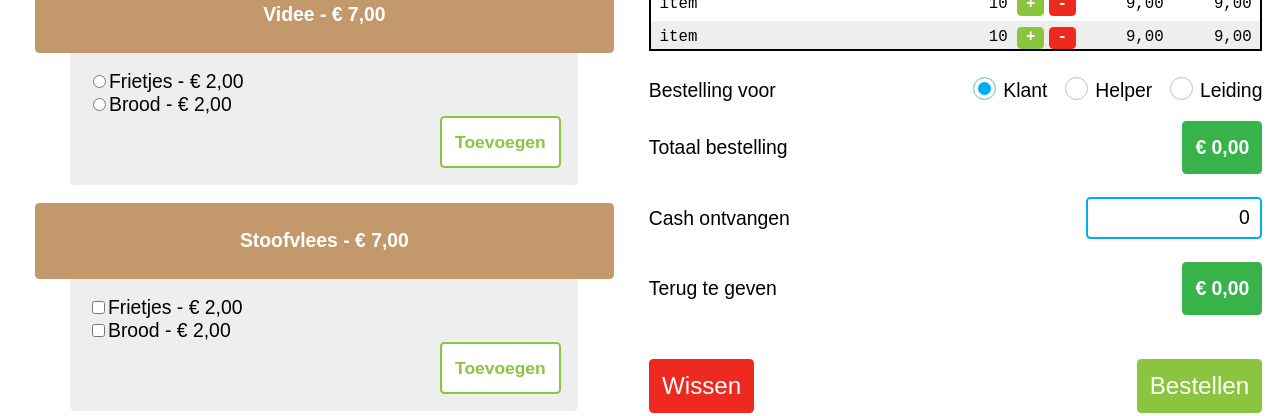
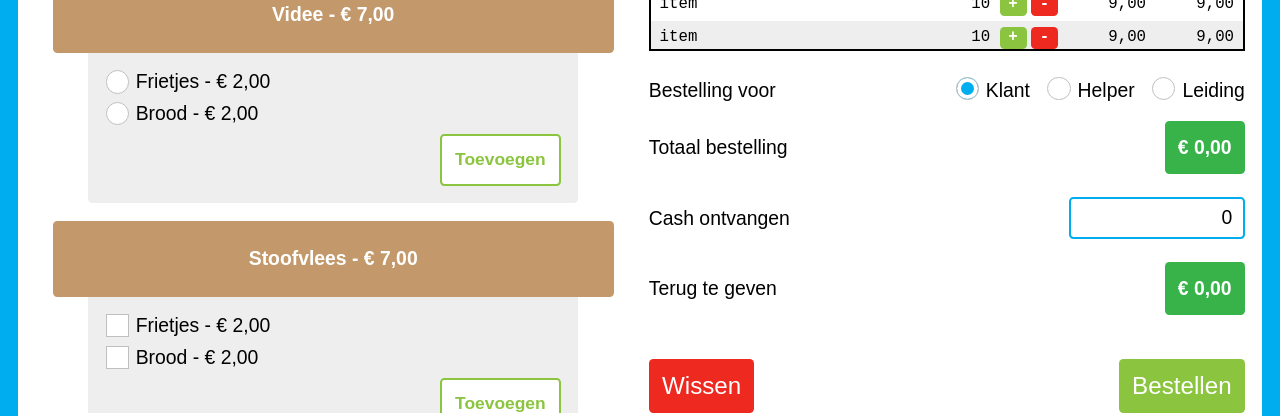
Before and after one commit to butskristof/resto-2, a Vue app in the folder client/: page /order in a window 1280 px wide. Shown: the part 334-750 px from the top of the page. Built offline with nearby package versions, Linux system fonts and the light colour scheme; what vue-tippy would draw is missing.

Commit message:
form element styling

```diff
--- a/client/src/App.vue
+++ b/client/src/App.vue
@@ -30,6 +30,7 @@ import { Github, Settings } from 'lucide-vue-next';
   height: 100%;
   max-width: 1280px;
   margin: auto;
+  padding: 0 1rem;
 
   > * {
     margin: auto;
--- a/client/src/components/order/CurrentOrder.vue
+++ b/client/src/components/order/CurrentOrder.vue
@@ -54,6 +54,7 @@ const orderFor = ref(ORDER_FOR[0]);
 
 <style scoped lang="scss">
 @import '@/styles/_mixins.scss';
+@import '@/styles/_forms.scss';
 
 .current-order {
   display: flex;
@@ -97,67 +98,6 @@ h2 {
 }
 
 .radio-item {
-  $color1: $white;
-  $color2: $primary-blue;
-
-  input[type='radio'] {
-    position: absolute;
-    opacity: 0;
-
-    + label {
-      &:before {
-        content: '';
-        background: $color1;
-        border-radius: 100%;
-        border: 1px solid darken($color1, 25%);
-        display: inline-block;
-        width: 1.2rem;
-        height: 1.2rem;
-        position: relative;
-        margin-right: 0.4rem;
-        vertical-align: top;
-        cursor: pointer;
-        text-align: center;
-      }
-    }
-
-    &:checked {
-      + label {
-        &:before {
-          background-color: $color2;
-          box-shadow: inset 0 0 0 4px $color1;
-        }
-      }
-    }
-
-    &:focus {
-      + label {
-        &:before {
-          outline: none;
-          border-color: $color2;
-        }
-      }
-    }
-
-    &:disabled {
-      + label {
-        &:before {
-          box-shadow: inset 0 0 0 4px $color1;
-          border-color: darken($color1, 25%);
-          background: darken($color1, 25%);
-        }
-      }
-    }
-
-    + label {
-      cursor: pointer;
-
-      &:empty {
-        &:before {
-          margin-right: 0;
-        }
-      }
-    }
-  }
+  @include styled-radio;
 }
 </style>
--- a/client/src/components/order/MenuItem.vue
+++ b/client/src/components/order/MenuItem.vue
@@ -6,28 +6,44 @@
       </button>
     </div>
     <div class="toppings" v-if="hasToppings">
+      <template v-if="multipleToppings">
+        <div class="checkbox-group">
           <div
-        class="topping"
+            class="checkbox topping"
             v-for="topping in product.toppings"
             :key="topping.name"
           >
-        <template v-if="multipleToppings">
-          <div class="checkbox">
-            <input type="checkbox" />
-            <label
+            <input
+              type="checkbox"
+              :value="topping"
+              :id="'menu-item-' + product.id + '-topping-' + topping.name"
+              v-model="selectedToppings"
+            />
+            <label :for="'menu-item-' + product.id + '-topping-' + topping.name"
               >{{ topping.name }} - {{ formatCurrency(topping.price) }}</label
             >
+          </div>
         </div>
       </template>
       <template v-else>
         <div class="radio-group">
-            <input type="radio" />
-            <label
+          <div
+            class="radio-item topping"
+            v-for="topping in product.toppings"
+            :key="topping.name"
+          >
+            <input
+              type="radio"
+              :value="topping"
+              :id="'menu-item-' + product.id + '-topping-' + topping.name"
+              v-model="selectedToppings"
+            />
+            <label :for="'menu-item-' + product.id + '-topping-' + topping.name"
               >{{ topping.name }} - {{ formatCurrency(topping.price) }}</label
             >
           </div>
+        </div>
       </template>
-      </div>
       <div class="actions">
         <button type="button" class="btn-add">Toevoegen</button>
       </div>
@@ -37,7 +53,7 @@
 
 <script setup>
 import { formatCurrency } from '@/utilities/formatting';
-import { computed } from 'vue';
+import { computed, ref } from 'vue';
 
 const props = defineProps({
   product: {
@@ -50,11 +66,13 @@ const hasToppings = computed(() => props.product?.toppings.length ?? false);
 const multipleToppings = computed(
   () => props.product?.multipleToppings ?? false,
 );
+const selectedToppings = ref([]);
 </script>
 
 <style scoped lang="scss">
 @import '@/styles/_variables.scss';
 @import '@/styles/_buttons.scss';
+@import '@/styles/_forms.scss';
 
 .menu-item {
   margin: auto 1rem 1rem 1rem;
@@ -98,4 +116,24 @@ const multipleToppings = computed(
     }
   }
 }
+
+.radio-item {
+  @include styled-radio;
+
+  label {
+    vertical-align: bottom;
+  }
+
+  margin-bottom: 0.5rem;
+}
+
+.checkbox {
+  @include styled-checkbox;
+
+  label {
+    vertical-align: bottom;
+  }
+
+  margin-bottom: 0.5rem;
+}
 </style>
--- a/client/src/styles/_forms.scss
+++ b/client/src/styles/_forms.scss
@@ -15,3 +15,134 @@
     margin: 0;
   }
 }
+
+@mixin styled-radio {
+  $color1: $white;
+  $color2: $primary-blue;
+
+  input[type='radio'] {
+    position: absolute;
+    opacity: 0;
+
+    + label {
+      &:before {
+        content: '';
+        background: $color1;
+        border-radius: 100%;
+        border: 1px solid darken($color1, 25%);
+        display: inline-block;
+        width: 1.2rem;
+        height: 1.2rem;
+        position: relative;
+        margin-right: 0.4rem;
+        vertical-align: top;
+        cursor: pointer;
+        text-align: center;
+      }
+    }
+
+    &:checked {
+      + label {
+        &:before {
+          background-color: $color2;
+          box-shadow: inset 0 0 0 4px $color1;
+        }
+      }
+    }
+
+    &:focus {
+      + label {
+        &:before {
+          outline: none;
+          border-color: $color2;
+        }
+      }
+    }
+
+    &:disabled {
+      + label {
+        &:before {
+          box-shadow: inset 0 0 0 4px $color1;
+          border-color: darken($color1, 25%);
+          background: darken($color1, 25%);
+        }
+      }
+    }
+
+    + label {
+      cursor: pointer;
+      user-select: none;
+
+      &:empty {
+        &:before {
+          margin-right: 0;
+        }
+      }
+    }
+  }
+}
+
+@mixin styled-checkbox {
+  $color1: $white;
+  $color2: $primary-blue;
+
+  input[type='checkbox'] {
+    position: absolute;
+    opacity: 0;
+
+    + label {
+      &:before {
+        content: '';
+        background: $color1;
+        border: 1px solid darken($color1, 25%);
+        display: inline-block;
+        width: 1.2rem;
+        height: 1.2rem;
+        position: relative;
+        margin-right: 0.4rem;
+        vertical-align: top;
+        cursor: pointer;
+        text-align: center;
+      }
+    }
+
+    &:checked {
+      + label {
+        &:before {
+          background-color: $color2;
+          box-shadow: inset 0 0 0 4px $color1;
+        }
+      }
+    }
+
+    &:focus {
+      + label {
+        &:before {
+          outline: none;
+          border-color: $color2;
+        }
+      }
+    }
+
+    &:disabled {
+      + label {
+        &:before {
+          box-shadow: inset 0 0 0 4px $color1;
+          border-color: darken($color1, 25%);
+          background: darken($color1, 25%);
+        }
+      }
+    }
+
+    + label {
+      cursor: pointer;
+      user-select: none;
+
+      &:empty {
+        &:before {
+          margin-right: 0;
+        }
+      }
+    }
+  }
+}
```
Lines whose indentation alone changed are shown as unchanged.
